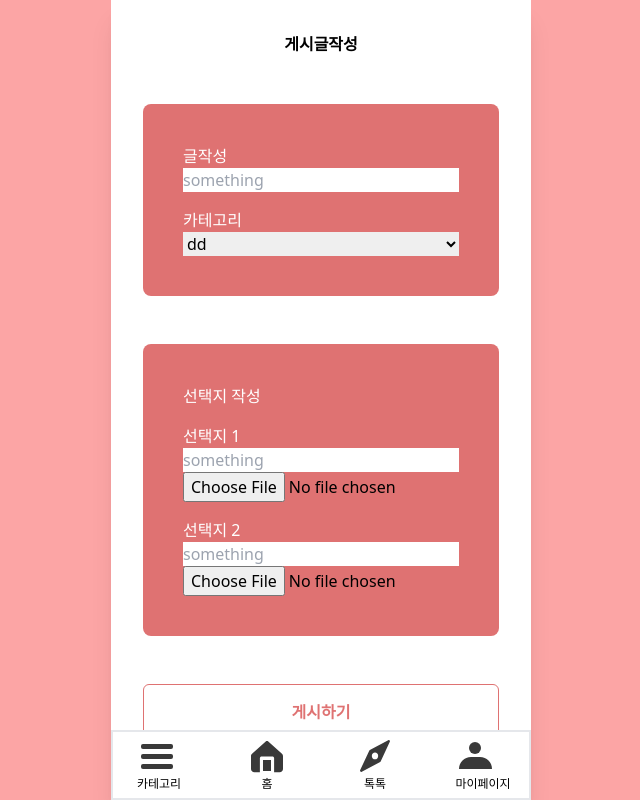
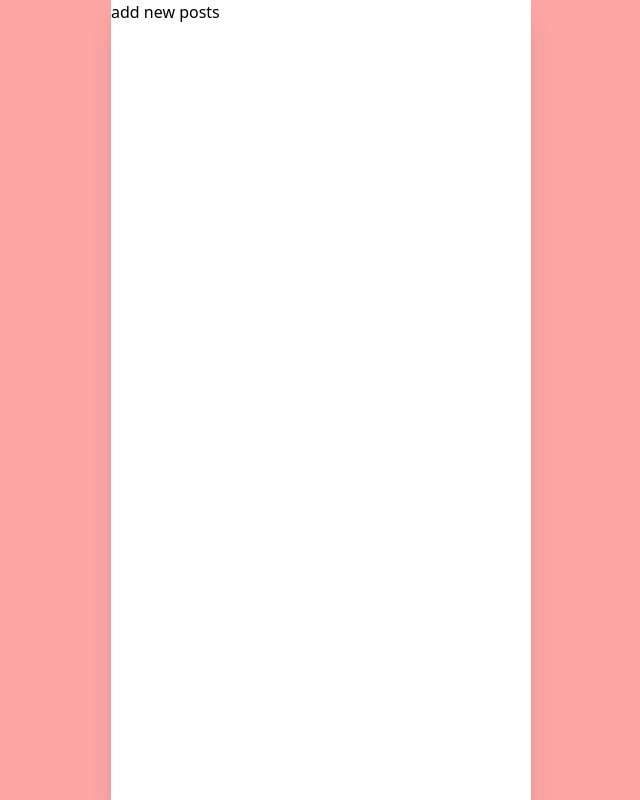
Before and after one commit to side-project-for-develop/frontend, a Next.js app: page /lists/new in a window 1280 px wide. Shown: the whole page, without its empty margins (319-959 px from the left). Built offline with nearby package versions, Linux system fonts and the light colour scheme.

Commit message:
Revert "feat: 뼈대와 css"
This reverts commit 2c40f10577f3f201c6b2d5c9d696109828926f27.

```diff
--- a/src/app/layout.tsx
+++ b/src/app/layout.tsx
@@ -13,9 +13,9 @@ export default function RootLayout({
       <body>
         <Providers>
           <main className="bg-red-300">
-            <section className="relative max-w-[420px] min-w-[280px] h-screen m-auto overflow-y-scroll bg-white shadow-xl">
+            <section className="relative max-w-[420px] min-w-[320px] h-screen m-auto overflow-y-scroll bg-white shadow-xl">
               {children}
-              <BottomNav />
+              {/* <BottomNav /> */}
             </section>
           </main>
         </Providers>
--- a/src/app/lists/new/page.tsx
+++ b/src/app/lists/new/page.tsx
@@ -1,44 +1,5 @@
 const Page = () => {
-  return (
-    <div className="relative flex flex-col items-center gap-12 min-h-screen overflow-hidden">
-      {/* back button => component with actual link*/}
-
-      <div className="font-semibold mt-8">게시글작성</div>
-
-      <div className="w-[calc(100%-4rem)] p-10 flex flex-col gap-4 items-center bg-[#DF7272] rounded-lg">
-        <div className="flex flex-col w-full">
-          <span className="text-white">글작성</span>
-          <input type="text" placeholder="something" />
-        </div>
-        <div className="flex flex-col w-full">
-          <span className="text-white">카테고리</span>
-          <select name="" id="">
-            <option>dd</option>
-            <option>dd</option>
-            <option>dd</option>
-          </select>
-        </div>
-      </div>
-
-      <div className="w-[calc(100%-4rem)] p-10 flex flex-col gap-4 bg-[#DF7272] rounded-lg">
-        <span className="text-white">선택지 작성</span>
-        <div className="flex flex-col w-full">
-          <span className="text-white">선택지 1</span>
-          <input type="text" placeholder="something" />
-          <input type="file" />
-        </div>
-        <div className="flex flex-col w-full">
-          <span className="text-white">선택지 2</span>
-          <input type="text" placeholder="something" />
-          <input type="file" />
-        </div>
-      </div>
-
-      <button className="w-[calc(100%-4rem)] h-14 flex items-center justify-center bg-white border border-[#DF7272] rounded-md mb-[70px] text-[#DF7272] font-semibold">
-        게시하기
-      </button>
-    </div>
-  );
+  return <>add new posts</>;
 };
 
 export default Page;
```
